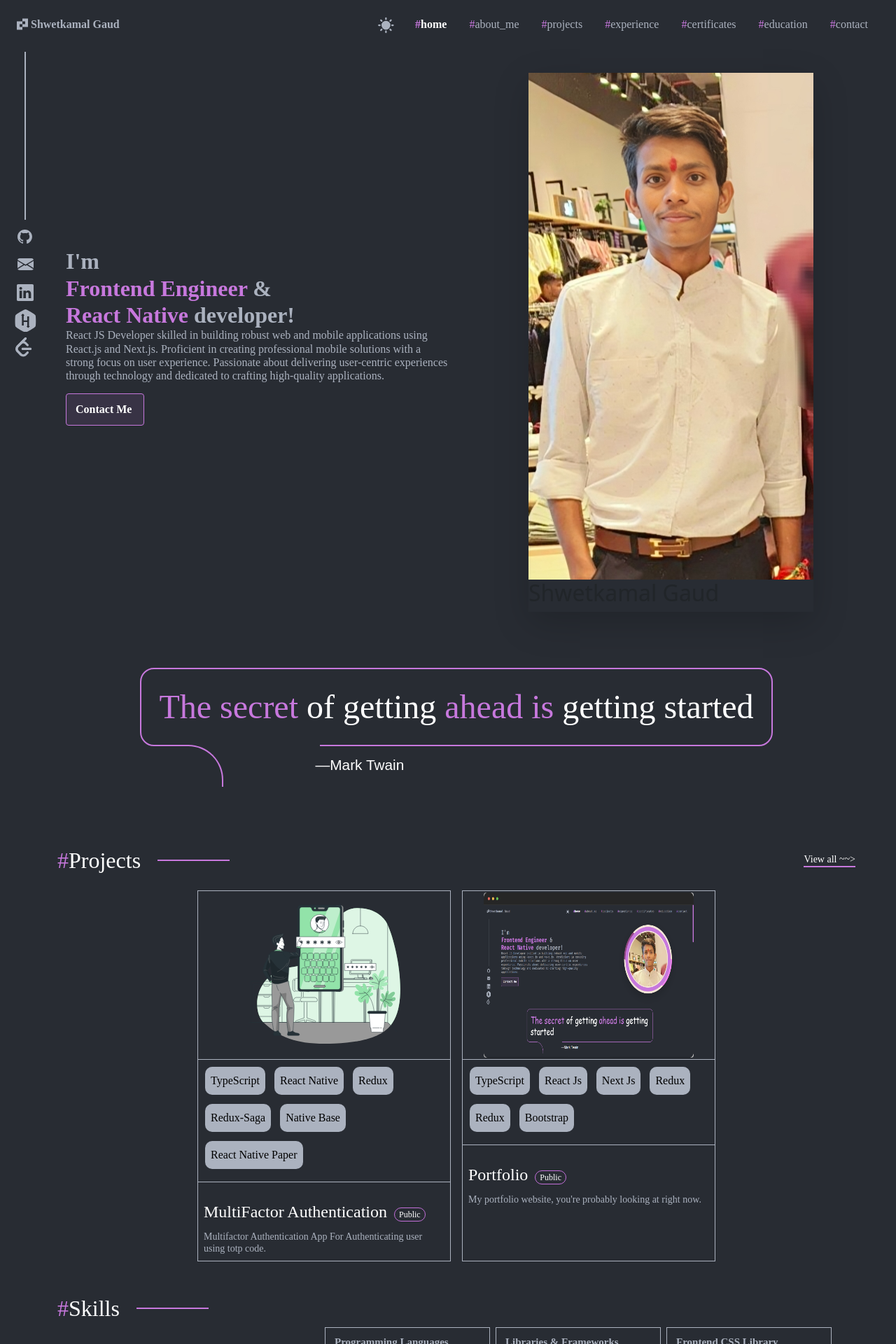
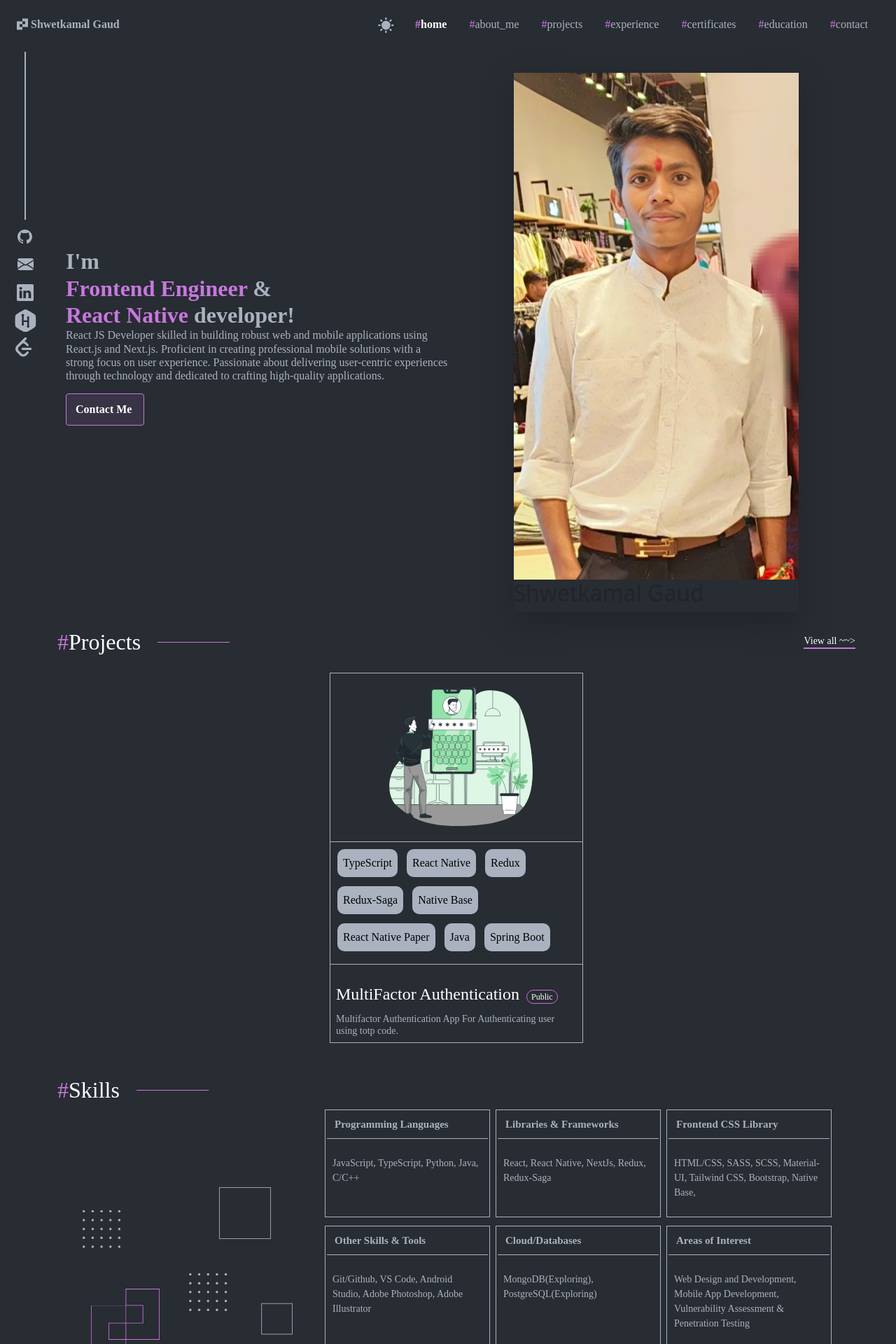
Before and after one commit to shwetkamal-gaud/portfolio, a Next.js app: page / in a window 1280 px wide. Shown: the top 1920 px of the page at 70% size. Built offline with nearby package versions, Linux system fonts and the light colour scheme.

Commit message:
design changes

```diff
--- a/src/Components/Projects.tsx
+++ b/src/Components/Projects.tsx
@@ -13,21 +13,13 @@ const homeProtfolioData = [
     {
         id: 1,
         title: 'MultiFactor Authentication',
-        skills: ['TypeScript', "React Native", "Redux", "Redux-Saga", "Native Base", 'React Native Paper',],
+        skills: ['TypeScript', "React Native", "Redux", "Redux-Saga", "Native Base", 'React Native Paper', 'Java', 'Spring Boot'],
         description: `Multifactor Authentication App For Authenticating user using totp code.`,
         cardImage: app,
         isPrivate: true,
 
     },
-    {
-        id: 2,
-        title: 'Portfolio',
-        skills: ['TypeScript', "React Js", "Next Js", "Redux", "Redux", "Bootstrap"],
-        description: `My portfolio website, you're probably looking at right now.`,
-        cardImage: portfolio,
 
-
-    },
 
 ]
 
--- a/src/pages/index.tsx
+++ b/src/pages/index.tsx
@@ -53,7 +53,7 @@ export default function Home() {
   return (
     <div className="container d-flex align-items-center w-100 mt-5 p-0  ">
       <div className="d-flex flex-column w-100 ">
-        <div className="container d-flex flex-row row justify-content-center align-items-center p-0 m-0 ">
+        <div className="container d-flex flex-row row justify-content-between align-items-center p-0 m-0 ">
           <div className="col-sm-12 col-md-6 ">
             <div className="d-flex flex-column  align-items-start">
               <Typography
@@ -100,8 +100,8 @@ export default function Home() {
               </div>
             </div>
           </div>
-          <div className="col-xs-12 col-md-6 d-flex justify-content-end ">
-            <div className="d-flex gap-1 flex-column align-items-center justify-content-xl-end justify-content-center position-relative px-xs-0 px-md-2 px-md-5">
+          <div className="col-xs-12 col-md-6 d-flex justify-content-center  ">
+            <div className="d-flex gap-1 flex-column align-items-center justify-content-end position-relative px-xs-0 px-md-2 px-md-5">
 
               <div className="box shadow-lg" style={{ '--box-shadow': isDark ? textLight : textGray } as React.CSSProperties}>
                 <div className="content shadow-inset">
@@ -116,25 +116,6 @@ export default function Home() {
             </div>
           </div>
         </div>
-        <div className={styles.blockquoteWrapper}>
-          <div className={styles.blockquote}>
-            <h1 style={{ '--main-content': isDark ? mainBgColorDark : mainBgColorLight } as React.CSSProperties}>
-              {quoteText1}  <span
-                style={{ color: isDark ? textWhite : textDark }}
-              >{quoteText2}</span> {quoteText3} <span
-                style={{ color: isDark ? textWhite : textDark }}
-
-              >  {quoteText4}</span>
-            </h1>
-            <h4
-              style={{
-                color: isDark ? textWhite : textDark
-              }}
-            >—{quoteBy}<br />
-
-            </h4>
-          </div>
-        </div>
         <Projects />
         <Skills />
         <About />
```
Also changed, not shown: 1 other file (tests, documents, lock files or other folders).
